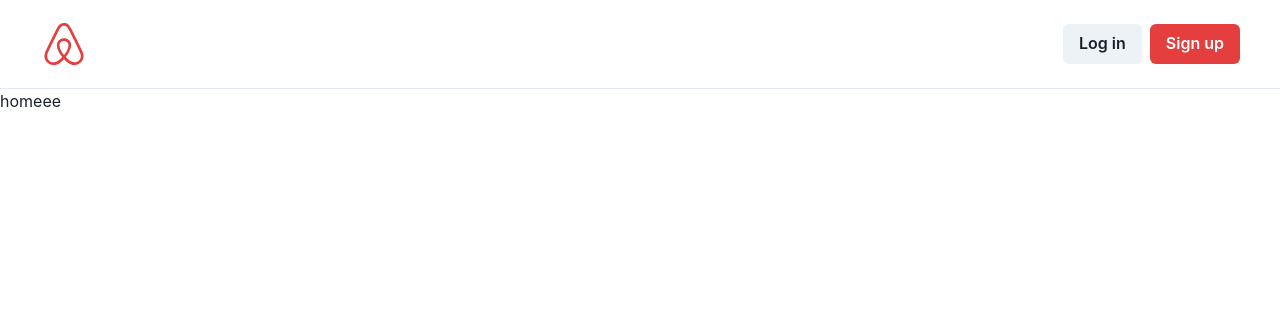
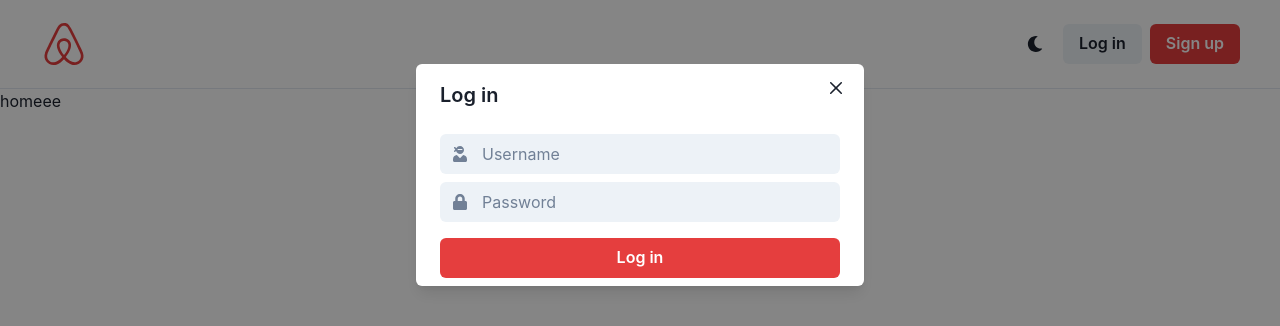
Before and after one commit to minyoungci/Django_airbnb_forntend, a React (Create React App) app: page / in a window 1280 px wide. Both pictures are taken after a click on the button "Log in". Shown: the top 326 px of the page. Built offline with nearby package versions, Linux system fonts and the light colour scheme.

Commit message:
Login Modal - Chakra UI

```diff
--- a/src/components/Root.tsx
+++ b/src/components/Root.tsx
@@ -1,8 +1,11 @@
-import { Box, HStack, Button } from "@chakra-ui/react"
+import { Box, HStack, Button, IconButton, Modal, useDisclosure, ModalOverlay, ModalHeader,
+Input,ModalContent, ModalCloseButton, ModalBody,InputGroup, VStack, InputLeftElement,
+ModalFooter} from "@chakra-ui/react"
 import { Outlet } from "react-router-dom"
-import { FaAirbnb } from "react-icons/fa"
+import { FaAirbnb, FaMoon, FaUserNinja, FaLock } from "react-icons/fa"
 
 export default function Root() {
+    const{isOpen, onClose, onOpen} = useDisclosure();
     return (
         <Box>
             <HStack
@@ -15,9 +18,45 @@
                     <FaAirbnb size={"48"} />
                 </Box>
                 <HStack spacing={"2"}>
-                    <Button>Log in</Button>
+                    <IconButton variant={"ghost"}
+                        aria-label="Toggle dark mode"
+                        icon={<FaMoon />}
+                    />
+                    <Button onClick={onOpen}>Log in</Button>
                     <Button colorScheme={"red"}>Sign up</Button>
+
                 </HStack>
+                <Modal onClose={onClose} isOpen={isOpen}>
+                    <ModalOverlay />
+                    <ModalContent>
+                        <ModalHeader>Log in</ModalHeader>
+                        <ModalCloseButton />
+                        <ModalBody>
+                            <VStack>
+                                <InputGroup>
+                                    <InputLeftElement children={
+                                        <Box color={"gray.500"}>
+                                            <FaUserNinja/>
+                                        </Box>
+                                        } />
+                                        <Input variant={"filled"} placeholder="Username"/>
+                                    </InputGroup>
+
+                                <InputGroup>
+                                    <InputLeftElement children={
+                                        <Box color="gray.500">
+                                            <FaLock/>
+                                        </Box>
+                                        } />
+                                        <Input variant={"filled"} placeholder="Password"/>
+                                </InputGroup>
+                            </VStack>
+                            <Button mt={4} colorScheme={"red"} width={"100%"}>
+                                Log in
+                            </Button>
+                        </ModalBody>
+                    </ModalContent>
+                </Modal>
             </HStack>
             <Outlet />
         </Box>
--- a/src/index.tsx
+++ b/src/index.tsx
@@ -1,7 +1,6 @@
 import { ChakraProvider } from "@chakra-ui/react";
 import React from "react";
 import ReactDOM from "react-dom/client";
-
 import { RouterProvider } from "react-router-dom";
 import router from "./router";
 
--- a/src/router.tsx
+++ b/src/router.tsx
@@ -1,21 +1,23 @@
 import { createBrowserRouter } from "react-router-dom";
 import Root from "./components/Root";
-import NotFound from "./routers/NotFound"
-import Home from "./routers/Home"
-
+import Home from "./routers/Home";
+import Users from "./routers/Users";
 
 const router = createBrowserRouter([
-{
+  {
     path: "/",
     element: <Root />,
-    errorElement: <NotFound />,
     children: [
-        {
-            path:"",
-            element: <Home />,
-        },
-    ]
-},
-])
+      {
+        path: "",
+        element: <Home />,
+      },
+      {
+        path: "users",
+        element: <Users />,
+      },
+    ],
+  },
+]);
 
 export default router;
```
